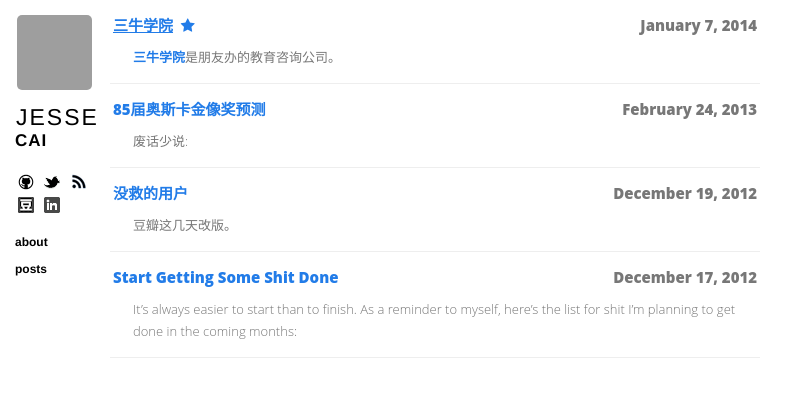
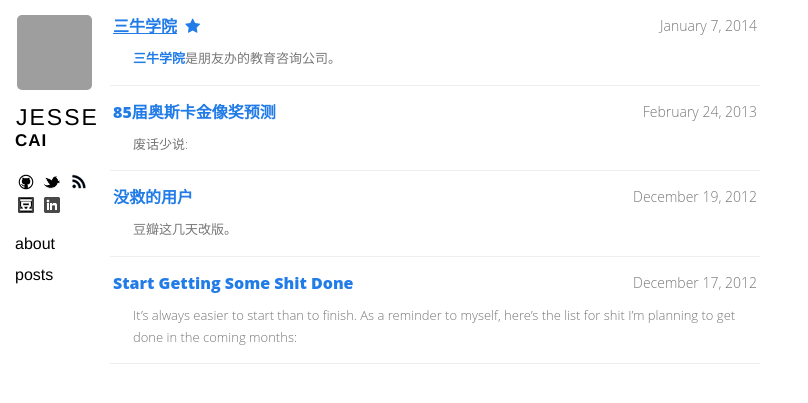
Before and after one commit to mojacc/mojacc.github.com, a Jekyll site: the page built from index.html, in a window 1280 px wide. Shown: the top 403 px of the page, without its empty margins (0-808 px from the left). Built offline with Jekyll 4.4.1, drawn with Linux system fonts in a browser that asks for light colours; nearby versions of some CDN libraries; Markdown is read by kramdown in place of the engine named in the settings; grey boxes are pictures that could not be loaded.

Commit message:
Tweaked the style a bit.

```diff
--- a/css/base.css
+++ b/css/base.css
@@ -47,8 +47,8 @@ a {
     .sidebar .sections a {
       padding: 3px 0;
       color: black;
-      font-weight: bold;
-      font-size: 12px;
+      font-weight: 400;
+      font-size: 16px;
       display: block; }
       .sidebar .sections a:hover {
         color: #227ce8; }
@@ -165,15 +165,18 @@ a {
       margin: 0;
       padding: 0; }
     .content .listing li {
-      font-size: 15px;
+      font-size: 16px;
       list-style: none;
       padding: 15px 3px;
       margin: 0;
       font-weight: 800;
       color: #777777;
       border-bottom: 1px solid #eee; }
-    .content .listing li span {
-      float: right; }
+    .content .listing li span.date {
+      float: right;
+      font-size: 14px;
+      font-weight: 200;
+    }
     .content .listing a {
       text-decoration: none; }
     .content .listing a.external {
@@ -184,6 +187,7 @@ a {
     .content .listing li .excerpt {
       padding-top: 10px;
       padding-left: 20px;
+      font-size: 13px;
     }
     .content .listing li .excerpt p {
       font-size: 13px;
--- a/index.html
+++ b/index.html
@@ -6,7 +6,7 @@ layout: layout
   <ul class="listing">
     {% for post in site.posts %}
     <li>
-      <span>{{ post.date | date: "%B %e, %Y" }}</span>
+      <span class="date">{{ post.date | date: "%B %e, %Y" }}</span>
       {% if post.external-url %}
       	<a class="external" href="{{ post.external-url }}">{{ post.title }}</a>&nbsp;&nbsp;<a href="{{ post.url }}"><i class="fa fa-star"></i></a>
       {% else %}
```
